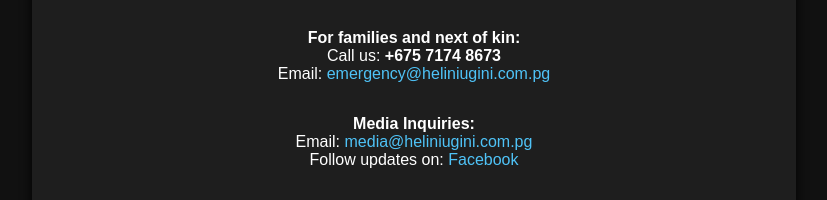
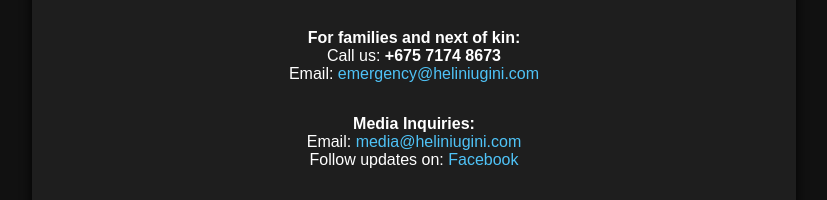
Before and after one commit to rgunik126/status, a plain HTML site: page index.html in a window 1280 px wide. Shown: the part 514-714 px from the top of the page, without its empty margins (226-1053 px from the left). Drawn offline with Linux system fonts and the light colour scheme.

Commit message:
Update index.html

```diff
--- a/index.html
+++ b/index.html
@@ -91,12 +91,12 @@
     <div class="contact">
       <strong>For families and next of kin:</strong><br>
       Call us: <strong>+675 7174 8673</strong><br>
-      Email: <a href="mailto:emergency@heliniugini.com">emergency@heliniugini.com.pg</a>
+      Email: <a href="mailto:emergency@heliniugini.com">emergency@heliniugini.com</a>
     </div>
 
     <div class="media">
       <strong>Media Inquiries:</strong><br>
-      Email: <a href="mailto:media@heliniugini.com">media@heliniugini.com.pg</a><br>
+      Email: <a href="mailto:media@heliniugini.com">media@heliniugini.com</a><br>
       Follow updates on:
       <a href="https://facebook.com/heliniugini" target="_blank">Facebook</a>
     </div>
```
